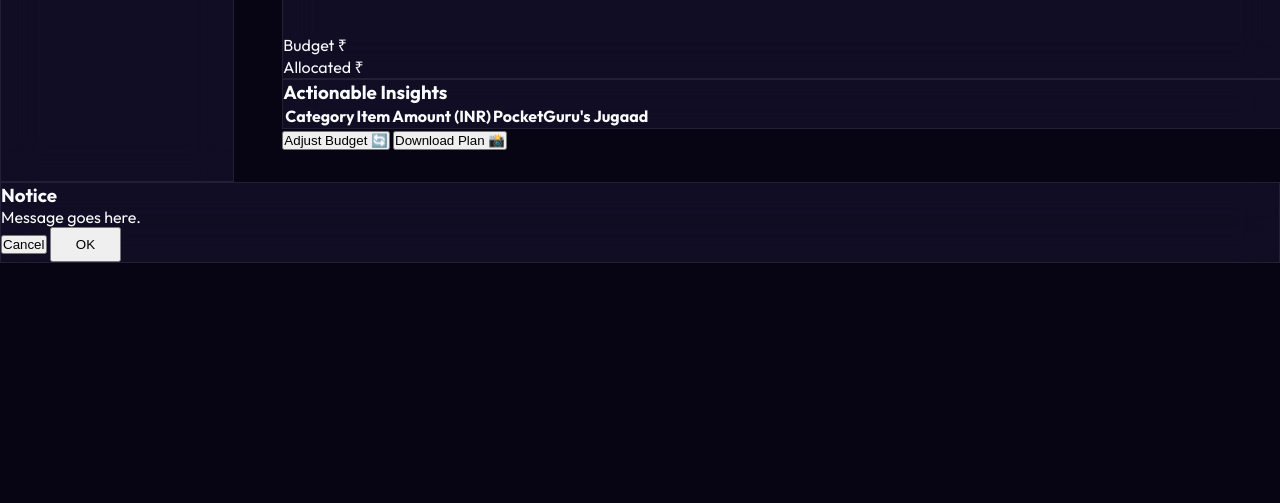
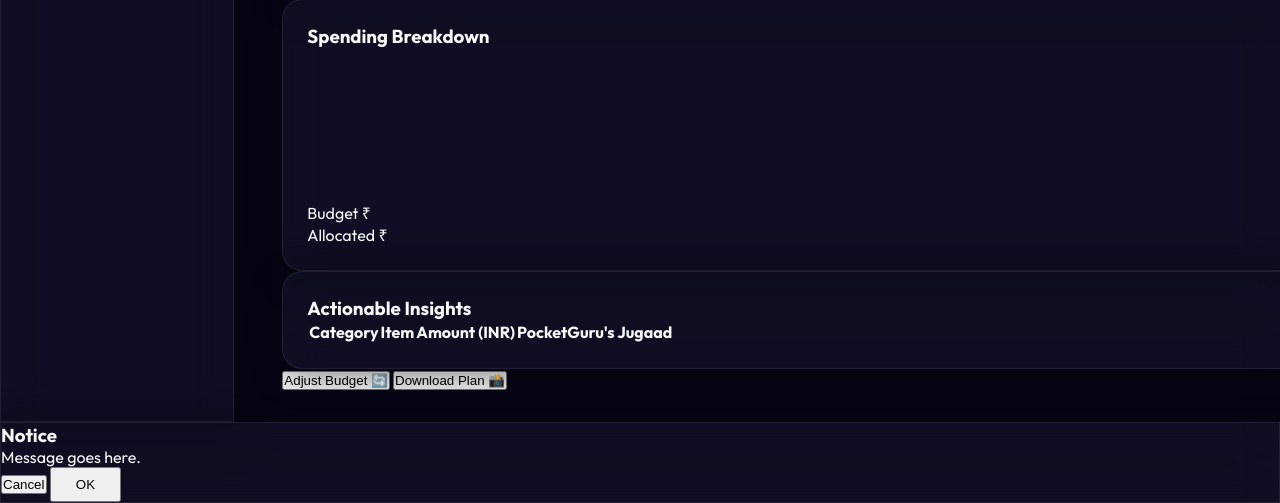
Before and after one commit to chadhas282-afk/Pocket-Guru, a website built with Vite: page index.html in a window 1280 px wide. Shown: the part 1673-2176 px from the top of the page. Before the commit the page ends 1936 px from the top, so only its background shows below. Built offline with nearby package versions, Linux system fonts and the light colour scheme.

Commit message:
Add box-shadow to glass-panel and define card styles with border-radius and padding

```diff
--- a/style.css
+++ b/style.css
@@ -168,3 +168,8 @@ greeting {
   backdrop-filter: blur(20px);
   -webkit-backdrop-filter: blur(20px);
   border: 1px solid var(--glass-border);
+  box-shadow: var(--glass-shadow);
+}
+.card {
+  border-radius: 20px;
+  padding: 1.5rem;
```
